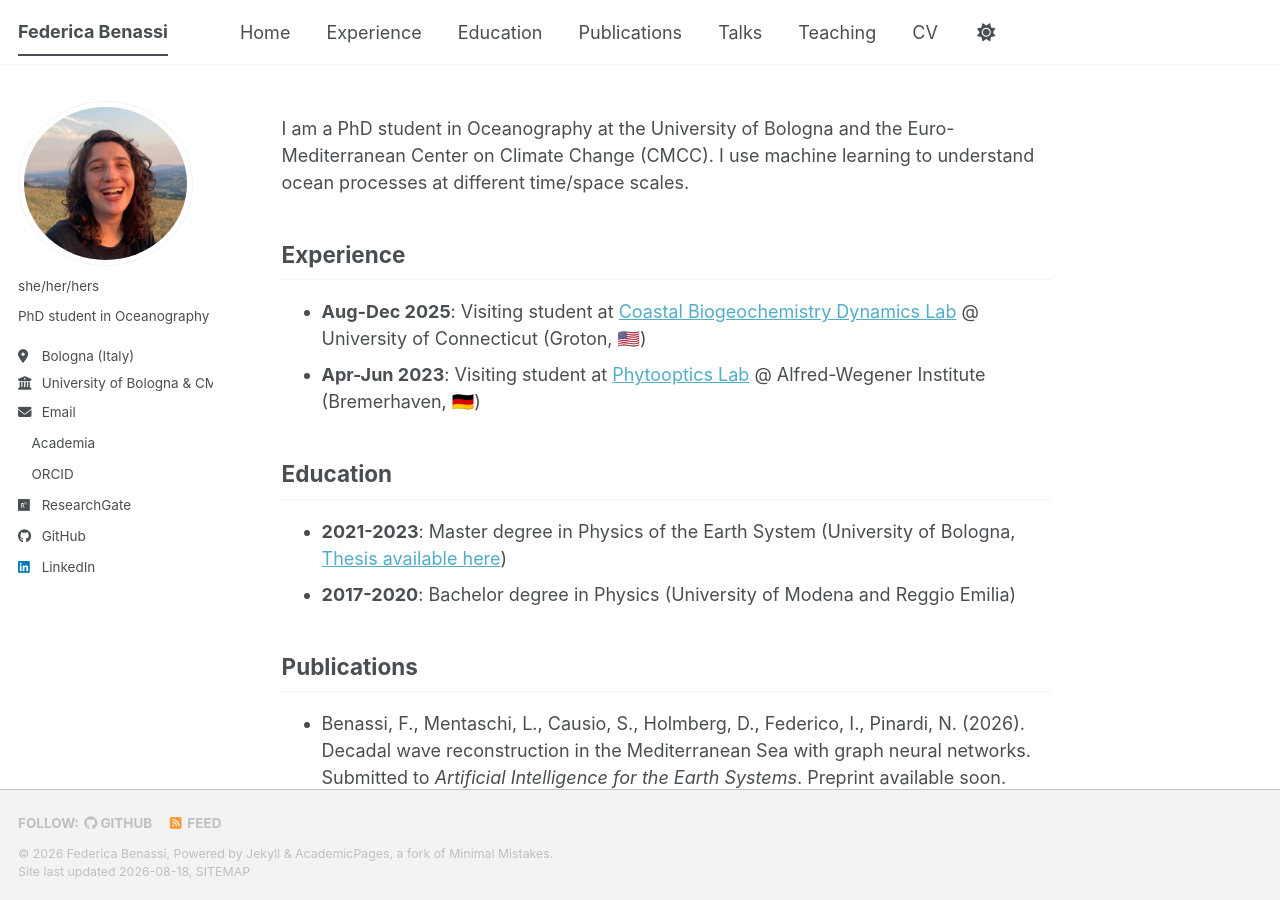
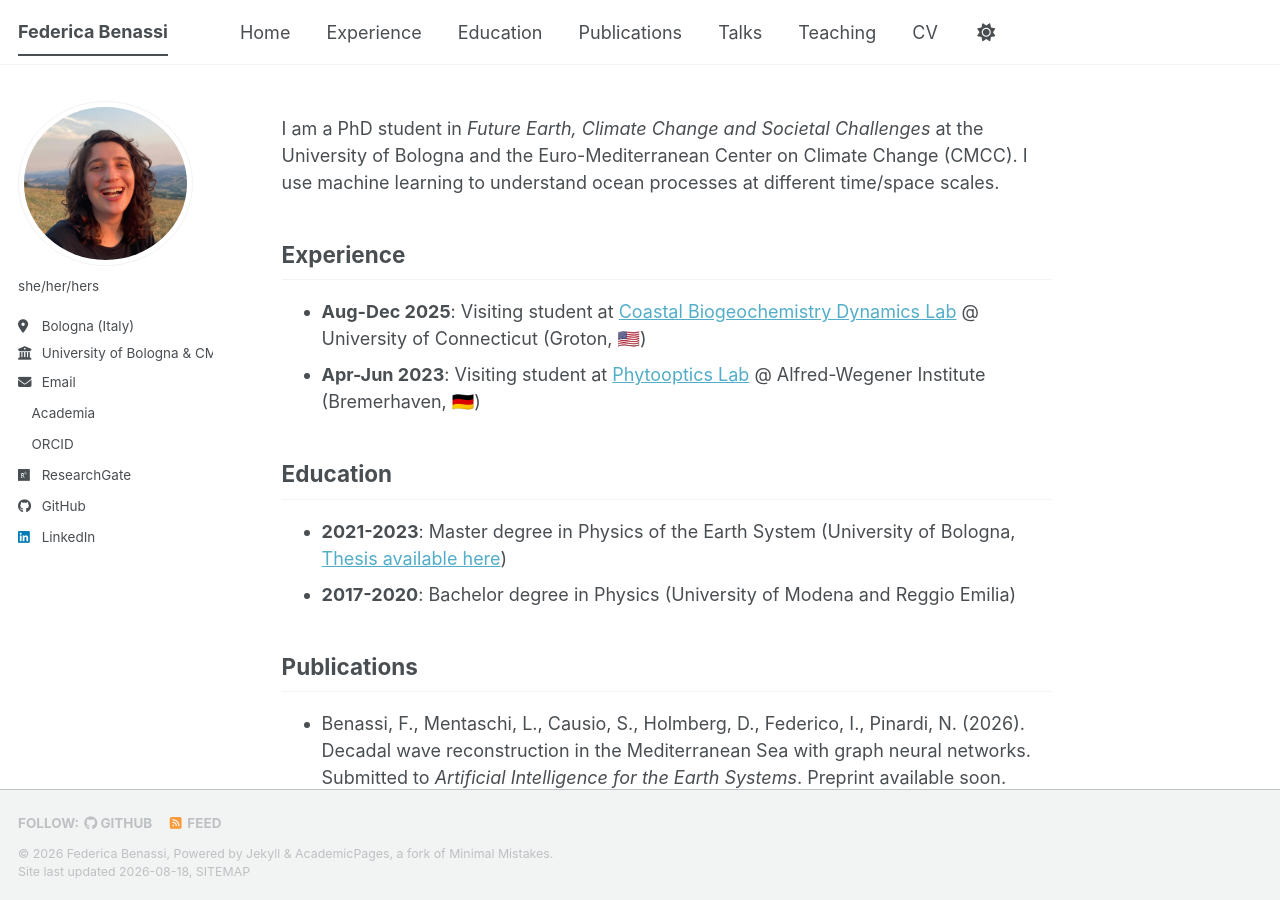
Before and after one commit to fedebenassi/fedebenassi.github.io, a Jekyll site: the page built from _pages/about.md, in a window 1280 px wide and 900 px high. Built offline with Jekyll 4.4.1, drawn with Linux system fonts in a browser that asks for light colours; a style sheet for code colours, icons or effects is not loaded.

Commit message:
update profile

```diff
--- a/_config.yml
+++ b/_config.yml
@@ -12,7 +12,7 @@ site_theme               : "default" # The available themes options are "default
 title                    : "Federica Benassi"
 title_separator          : "-"
 name                     : &name "Federica Benassi"
-description              : &description "Academic website of Federica Benassi, PhD student in Oceanography at the University of Bologna and CMCC."   # Update this with a general description of your site, this is the default if not overridden by a page
+description              : &description " "   # Update this with a general description of your site, this is the default if not overridden by a page
 url                      : https://fedebenassi.github.io # The base hostname & protocol for your site e.g. "https://[your GitHub username].github.io",
                                                            # or if you already have some other page hosted on Github then use "https://[your GitHub username].github.io/[Your Repo Name]"
 baseurl                  : "" # the subpath of your site, e.g. "/blog"
@@ -26,7 +26,7 @@ author:
   avatar           : "profile.jpeg"
   name             : " "
   pronouns         : "she/her/hers" # example: "she/her"
-  bio              : "PhD student in Oceanography"
+  bio              : " "
   location         : "Bologna (Italy)"
   employer         : "University of Bologna & CMCC"
   uri              : # URL
--- a/_pages/about.md
+++ b/_pages/about.md
@@ -7,7 +7,7 @@ redirect_from:
   - /about.html
 ---
 
-I am a PhD student in Oceanography at the University of Bologna and the Euro-Mediterranean Center on Climate Change (CMCC). I use machine learning to understand ocean processes at different time/space scales.
+I am a PhD student in *Future Earth, Climate Change and Societal Challenges* at the University of Bologna and the Euro-Mediterranean Center on Climate Change (CMCC). I use machine learning to understand ocean processes at different time/space scales.
 
 ## Experience
 
```
